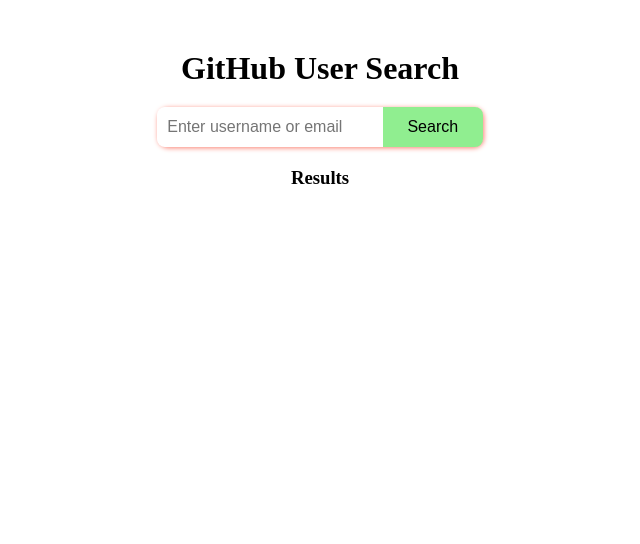
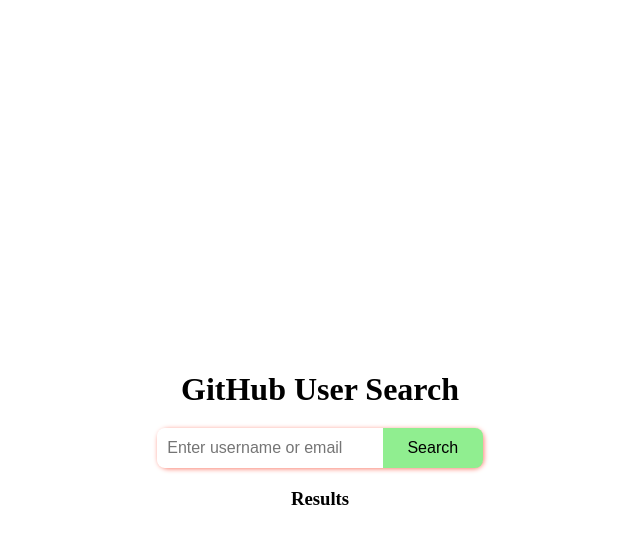
Before and after one commit to practice-ben/gihub-user-search, a React (Vite) app: page / in a window 1280 px wide. Shown: the top 544 px of the page, without its empty margins (320-960 px from the left). Built offline with nearby package versions, Linux system fonts and the light colour scheme.

Commit message:
Display searchbar at the center

```diff
--- a/src/index.css
+++ b/src/index.css
@@ -6,11 +6,13 @@
 
 .container {
   width: 80vw;
+  min-height: 100vh;
   max-width: 700px;
   margin: 50px auto;
   display: flex;
   flex-direction: column;
   align-items: center;
+  justify-content: center;
   gap: 20px;
 }
 
```
